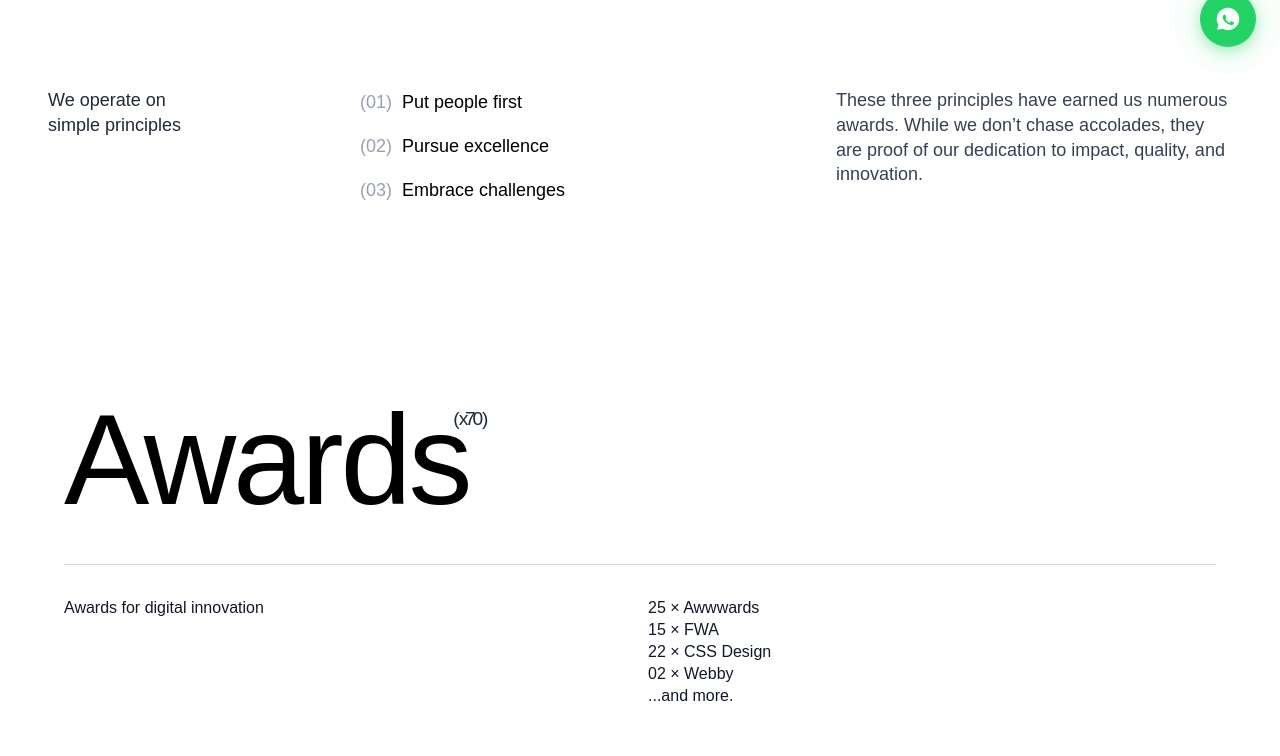
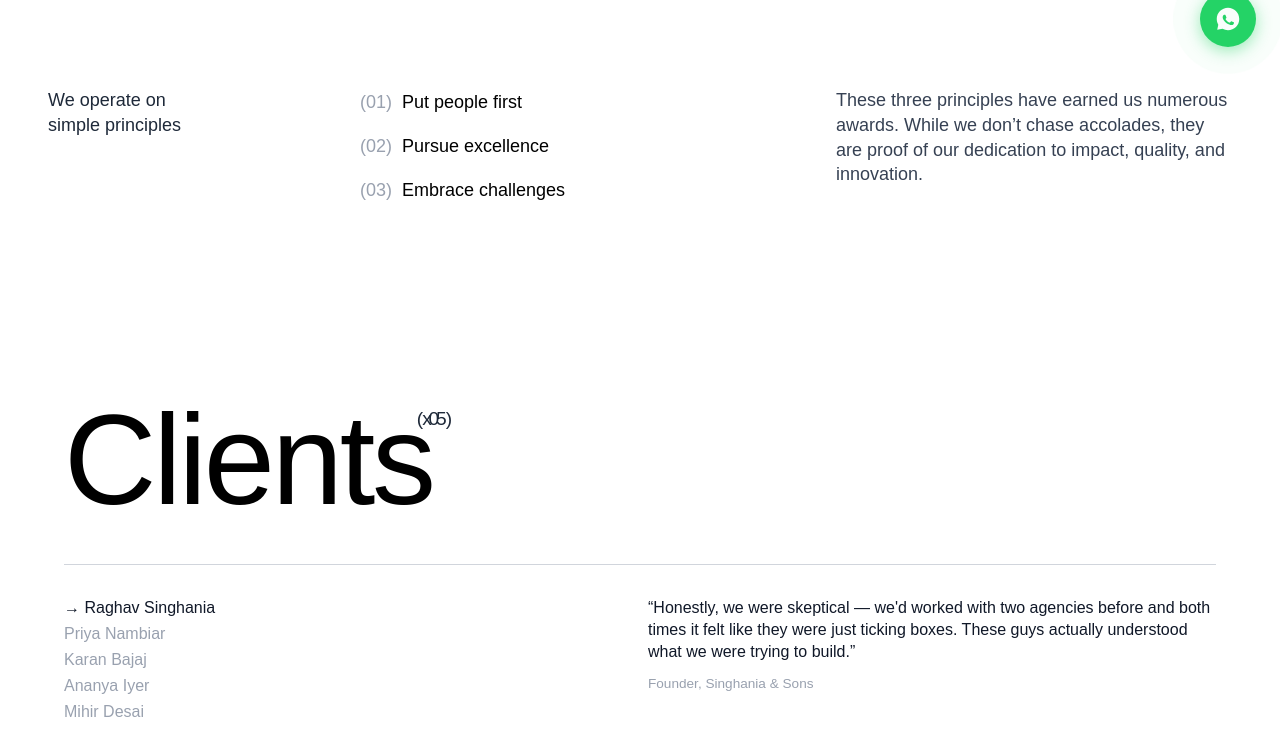
Before and after one commit to hussainxd01/zenvok, a Next.js app in the folder client/: page /about in a window 1280 px wide. Shown: the part 729-1485 px from the top of the page. Built offline with nearby package versions, Linux system fonts and the light colour scheme; a web font is replaced by a local one.

Commit message:
changed the awards section to testimonial section in about page

```diff
--- a/client/src/app/about/page.jsx
+++ b/client/src/app/about/page.jsx
@@ -2,6 +2,7 @@ import MaskedText from "@/components/masked-text";
 import MediaShowcase from "@/components/media-showcase";
 import Navbar from "@/components/navbar";
 import AwardSection from "@/components/award-section";
+import TestimonialSection from "@/components/testimonialSection";
 
 export default function About() {
   return (
@@ -78,8 +79,7 @@ export default function About() {
         </div>
       </section>
 
-      {/* Awards Section */}
-      <AwardSection />
+      <TestimonialSection />
 
       {/* Media Showcase */}
       <section className="w-full">
--- /dev/null
+++ b/client/src/components/testimonialSection.jsx
@@ -0,0 +1,106 @@
+"use client";
+
+import { useState } from "react";
+
+const testimonials = [
+  {
+    quote:
+      "Honestly, we were skeptical — we'd worked with two agencies before and both times it felt like they were just ticking boxes. These guys actually understood what we were trying to build.",
+    author: "Raghav Singhania",
+    role: "Founder, Singhania & Sons",
+  },
+  {
+    quote:
+      "Our old site looked like it was made in 2014. I kept delaying fixing it because I didn't trust anyone with it. Glad I finally did. The new one doesn't even feel like the same company.",
+    author: "Priya Nambiar",
+    role: "Director, Nambiar Estates",
+  },
+  {
+    quote:
+      "They pushed back on a few of our ideas and they were right to. That's rare. Most people just say yes and deliver something average.",
+    author: "Karan Bajaj",
+    role: "Co-Founder, Bajaj Ventures",
+  },
+  {
+    quote:
+      "We launched during peak wedding season and the enquiries literally doubled. My team thought we'd run some ad campaign — I had to explain it was just the new website.",
+    author: "Ananya Iyer",
+    role: "Creative Director, Studio Iyer",
+  },
+  {
+    quote:
+      "I've recommended them to three other people already. That's probably the most honest thing I can say.",
+    author: "Mihir Desai",
+    role: "CEO, Desai Group",
+  },
+];
+
+export default function TestimonialSection() {
+  const [active, setActive] = useState(0);
+  const current = testimonials[active];
+
+  return (
+    <section className="w-full bg-white text-black overflow-x-hidden">
+      {/* Header */}
+      <div className="max-w-[1400px] mx-auto px-6 md:px-12 lg:px-16 pt-24 pb-10 relative">
+        <h1 className="text-[24vw] sm:text-[18vw] md:text-[12vw] lg:text-[10vw] leading-none font-[400] tracking-tight relative inline-block">
+          Clients
+          <span className="absolute top-[10%] right-[-2rem] md:right-[-1rem] text-[4vw] md:text-[1.5vw] font-normal text-gray-800">
+            ( x{testimonials.length.toString().padStart(2, "0")} )
+          </span>
+        </h1>
+      </div>
+
+      {/* Divider */}
+      <div className="max-w-[1400px] mx-auto px-6 md:px-12 lg:px-16">
+        <hr className="border-t border-gray-300 w-full" />
+      </div>
+
+      {/* Testimonial Body */}
+      <div className="max-w-[1400px] mx-auto px-6 md:px-12 lg:px-16 py-8">
+        <div className="grid grid-cols-2 gap-x-4 gap-y-2 text-[3.5vw] sm:text-[2.2vw] md:text-[1rem] leading-snug font-light">
+          {/* Left Column — navigation */}
+          <div className="text-gray-400 space-y-1">
+            {testimonials.map((t, i) => (
+              <p
+                key={i}
+                onClick={() => setActive(i)}
+                className={`cursor-pointer transition-colors duration-200 ${
+                  active === i ? "text-gray-900" : "hover:text-gray-600"
+                }`}
+              >
+                {i === active ? "→ " : ""}
+                {t.author}
+              </p>
+            ))}
+          </div>
+
+          {/* Right Column — active quote */}
+          <div
+            key={active}
+            className="text-gray-900 space-y-3"
+            style={{ animation: "fadeUp 0.35s ease forwards" }}
+          >
+            <p className="leading-snug">&ldquo;{current.quote}&rdquo;</p>
+            <p className="text-gray-400 text-[3vw] sm:text-[1.8vw] md:text-[0.85rem]">
+              {current.role}
+            </p>
+          </div>
+        </div>
+      </div>
+
+      <style jsx>{`
+        @keyframes fadeUp {
+          from {
+            opacity: 0;
+            transform: translateY(6px);
+          }
+          to {
+            opacity: 1;
+            transform: translateY(0);
+          }
+        }
+      `}</style>
+    </section>
+  );
+}
```
